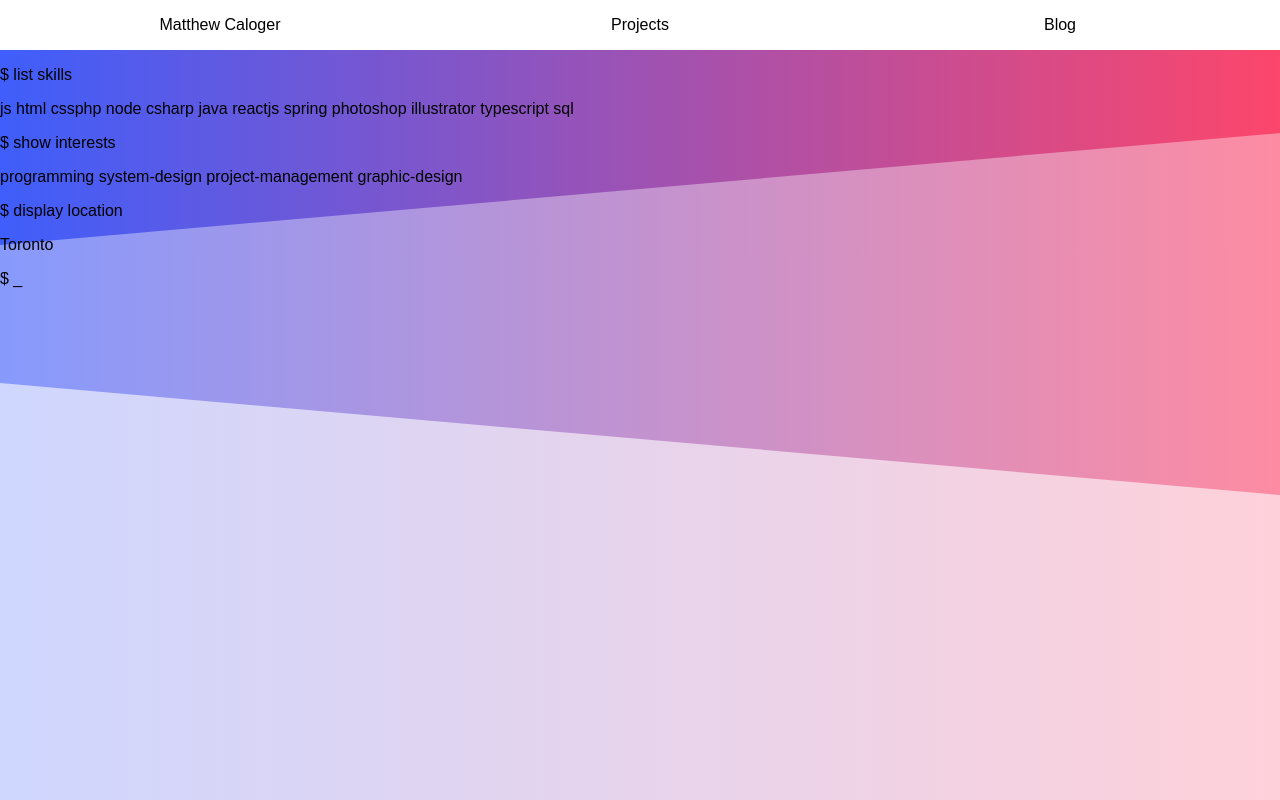
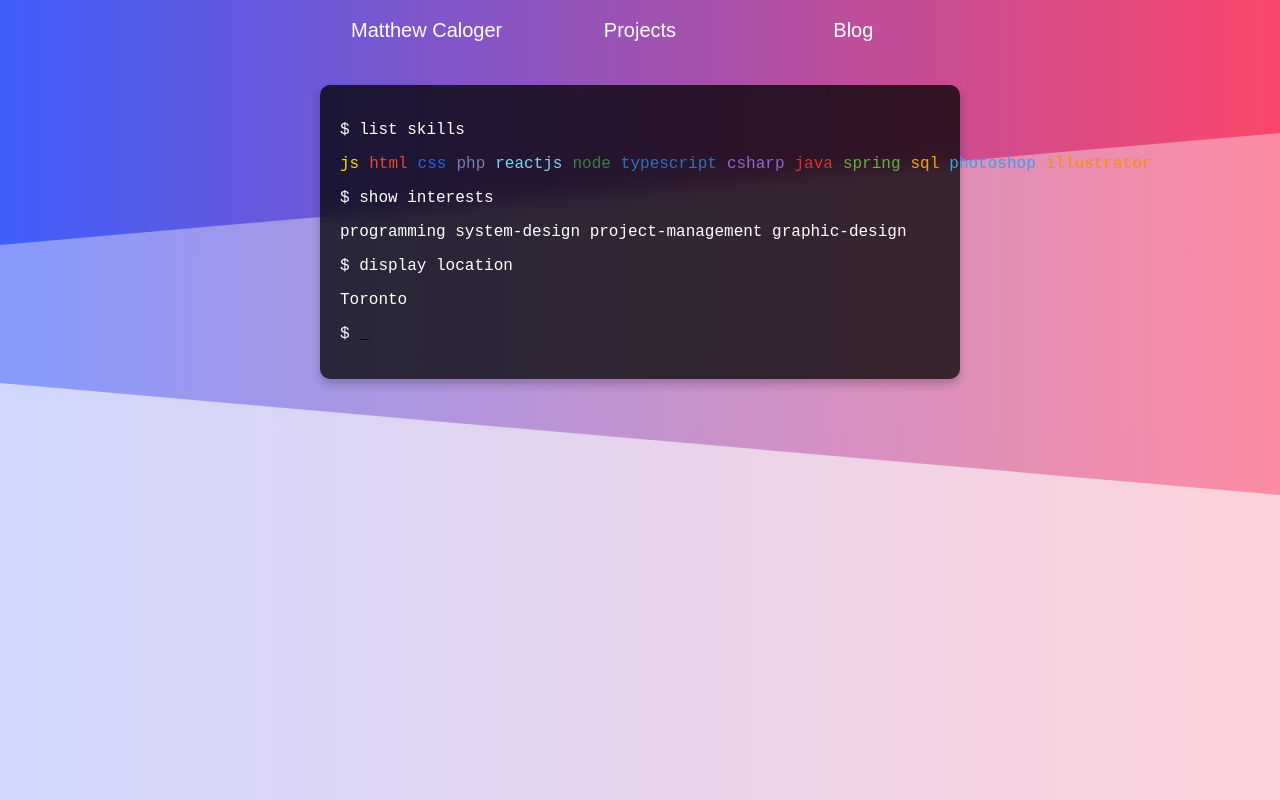
Before and after one commit to mattcaloger/Caloger.com, a React (Create React App) app in the folder calogercom/: page / in a window 1280 px wide. Built offline with nearby package versions, Linux system fonts and the light colour scheme.

Commit message:
Added components

```diff
--- a/calogercom/src/App.js
+++ b/calogercom/src/App.js
@@ -3,13 +3,17 @@ import './App.css';
 import NavBar from './Components/NavBar/NavBar';
 import Terminal from './Components/Terminal/Terminal';
 import StylizedSlant from './Components/StylizedSlant/StylizedSlant';
+import Content from './Components/Layout/Content';
 
 function App() {
   return (
     <div className="App">
       <StylizedSlant />
-      <NavBar />
-      <Terminal />
+      <Content>
+        <NavBar />
+        <Terminal />
+      </Content>
+
     </div>
   );
 }
--- /dev/null
+++ b/calogercom/src/Components/Layout/Content.jsx
@@ -0,0 +1,21 @@
+import React from 'react'
+import styled from 'styled-components'
+
+const ContentBox = styled.div`
+    display: flex;
+    flex-direction: column;
+    width: 90%;
+    margin: auto;
+
+    @media only screen and (min-width: 992px) {
+        width: 50%;
+    }
+`
+
+export default function Content(props) {
+    return (
+        <ContentBox>
+            {props.children}
+        </ContentBox>
+    )
+}
--- a/calogercom/src/Components/NavBar/NavBar.jsx
+++ b/calogercom/src/Components/NavBar/NavBar.jsx
@@ -1,12 +1,27 @@
 import React from 'react'
 import styled from 'styled-components'
 
-const Bar = styled.nav`
+const HeaderNav = styled.nav`
+    font-size: 20px;
+    width: 100%;
+    height: 50px;
+    color: white;
     display: flex;
-    background: white;
-    padding: 10px;
-    height: 50px;
+    z-index: 1;
+    padding-top: 10px;
+    margin-bottom: 35px;
 
+    & > * {
+        padding: 10px;
+        justify-content: center;
+        text-align: center;
+        flex: 1;
+    }
+
+    &>*:hover {
+        color: black;
+        cursor: pointer;
+    }
 `
 
 const NavItem = styled.li`
@@ -18,7 +33,7 @@ const NavItem = styled.li`
 
 export default function NavBar() {
     return (
-        <Bar>
+        <HeaderNav>
             <NavItem>
                 Matthew Caloger
             </NavItem>
@@ -28,6 +43,6 @@ export default function NavBar() {
             <NavItem>
                 Blog
             </NavItem>
-        </Bar>
+        </HeaderNav>
     )
 }
--- a/calogercom/src/Components/Terminal/Terminal.jsx
+++ b/calogercom/src/Components/Terminal/Terminal.jsx
@@ -1,24 +1,115 @@
 
 
         import React from 'react'
+import styled from 'styled-components'
+
+        const TerminalCard = styled.div`
+            box-shadow: 0 0px 0px rgba(0, 0, 0, 0.16), 0 5px 10px rgba(0, 0, 0, 0.23);
+            font-family: monospace;
+            background: rgba(0,0,0,.75);
+            backdrop-filter: blur(10px);
+            color: white;
+            width: 100%;
+            border-radius: 10px;
+            margin: auto;
+            margin-bottom: 50px;
+            padding: 20px;
+        `
+
+        const SkillContainer = styled.div`
+            display: flex;
+            *:first-child {
+                margin-right: 5px;
+            }
+
+            *:not(:first-child):not(:last-child) {
+                margin-left: 5px;
+                margin-right: 5px;
+            }
+
+            *:last-child {
+                margin-left: 5px;
+            }
+        `
+
+        const ColorJs = styled.span`color: #fcdc00;`
+
+        const ColorHtml = styled.span`color: #e54c21;`
+
+        const ColorCss = styled.span`color: #2465f1;`
+
+        const ColorPhp = styled.span`color: #787CB4;`
+
+        const ColorCSharp = styled.span`color: #9366CB;`
+
+        const ColorJava = styled.span`color: #E42D2F;`
+
+        const ColorSpring = styled.span`color: #5EB241;`
+
+        const ColorNode = styled.span`color: #3B7F3A;`
+
+        const ColorPhotoshop = styled.span`color: #3A9FF2;`
+
+        const ColorIllustrator = styled.span`color: #F29202;`
+
+        const ColorTypescript = styled.span`color: #2F72BC;`
+
+        const ColorReactJs = styled.span`color: #77D4F2;`
+
+        const ColorSql = styled.span`color: #F1AA00;`
+
+        const Blink = styled.span`
+
+        animation: blink-cursor 1.5s infinite;
+
+            @keyframes blink-cursor {
+                0% {
+                    color: #fff;
+                }
+
+                50% {
+                    color: #fff;
+                }
+
+                60% {
+                    color: black;
+                }
+
+                99% {
+                    color: black;
+                }
+
+                100% {
+                    color: #fff;
+                }
+            }
+        `
 
         export default function Terminal() {
             return (
 
- <div className="card">
-            <p>$ list skills</p>
-            <p><span className="color-js">js</span> <span className="color-html">html</span> <span className="color-css">css</span>
-                <span className="color-php">php</span> <span className="color-node">node</span> <span
-                    className="color-csharp">csharp</span> <span className="color-java">java</span> <span
-                    className="color-reactjs">reactjs</span> <span className="color-spring">spring</span> <span
-                    className="color-photoshop">photoshop</span> <span className="color-illustrator">illustrator</span> <span
-                    className="color-typescript">typescript</span> <span className="color-sql">sql</span>
-            </p>
-            <p>$ show interests</p>
-            <p>programming system-design project-management graphic-design </p>
-            <p>$ display location</p>
-            <p>Toronto</p>
-            <p>$ <span className="blink">_</span></p>
-        </div>
+                <TerminalCard>
+                    <p>$ list skills</p>
+                    <SkillContainer>
+                        <ColorJs>js</ColorJs>
+                        <ColorHtml>html</ColorHtml>
+                        <ColorCss>css</ColorCss>
+                        <ColorPhp>php</ColorPhp>
+                        <ColorReactJs>reactjs</ColorReactJs>
+                        <ColorNode>node</ColorNode>
+                        <ColorTypescript>typescript</ColorTypescript>
+                        <ColorCSharp>csharp</ColorCSharp>
+                        <ColorJava>java</ColorJava>
+                        <ColorSpring>spring</ColorSpring>
+                        <ColorSql>sql</ColorSql>
+                        <ColorPhotoshop>photoshop</ColorPhotoshop>
+                        <ColorIllustrator>illustrator</ColorIllustrator>
+                    </SkillContainer>
+                    <p>$ show interests</p>
+                    <p>programming system-design project-management graphic-design </p>
+                    <p>$ display location</p>
+                    <p>Toronto</p>
+                    <p>$ <Blink>_</Blink></p>
+                </TerminalCard>
             )
         }
```
